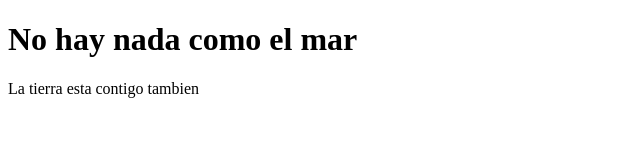
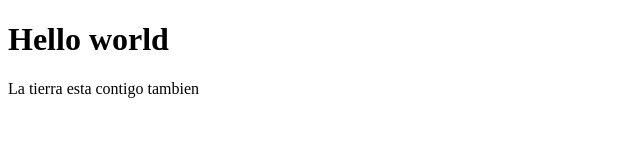
Before and after one commit to fernandolozada/hyperblog, a plain HTML site: page index.html in a window 1280 px wide. Shown: the whole page, without its empty margins (0-640 px from the left). Drawn offline with Linux system fonts and the light colour scheme.

Commit message:
Hello world

```diff
--- a/index.html
+++ b/index.html
@@ -8,7 +8,7 @@
 <body>
 
 
-    <h1>No hay nada como el mar</h1>
+    <h1>Hello world</h1>
 
 
     <script>
```
